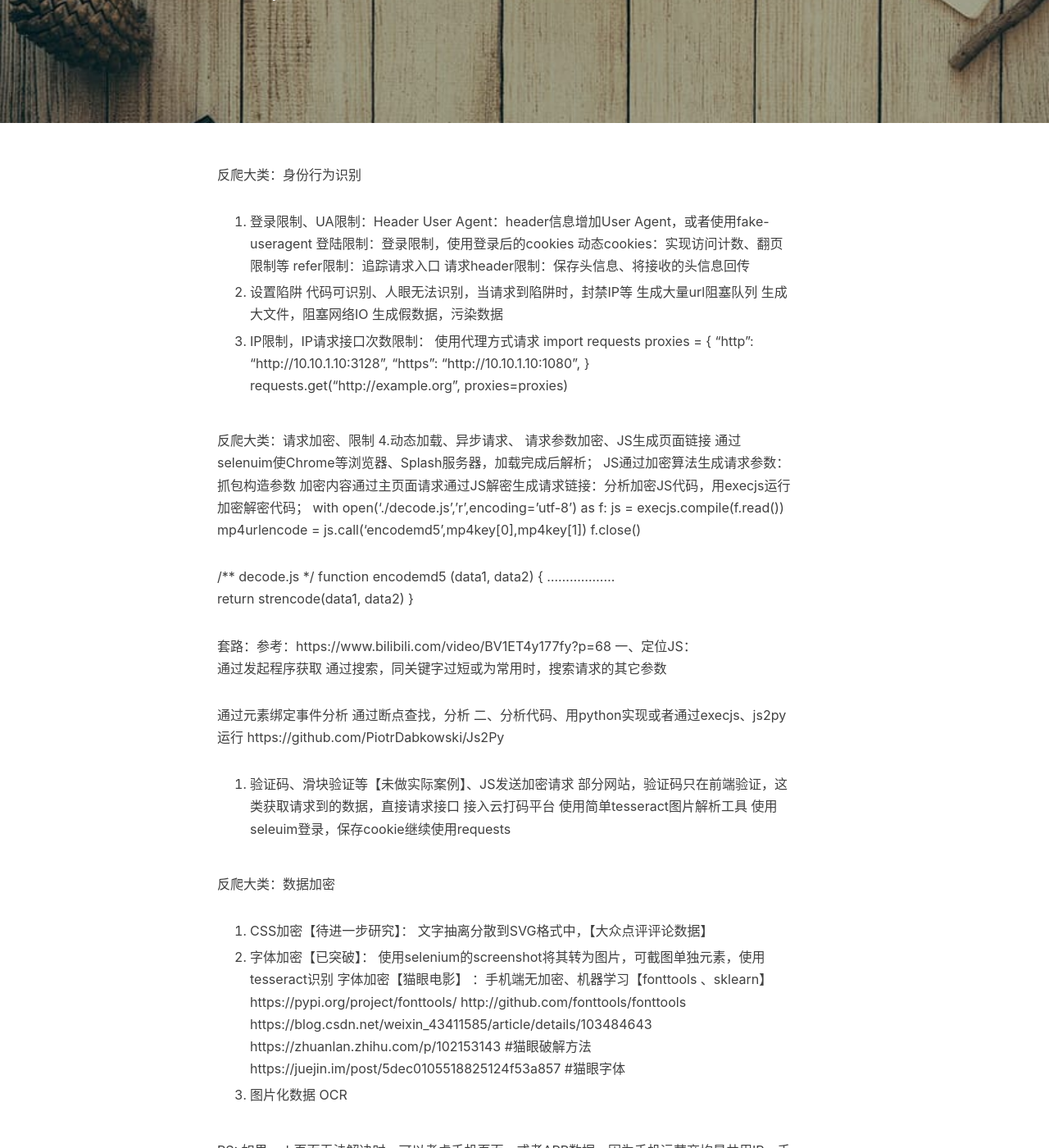
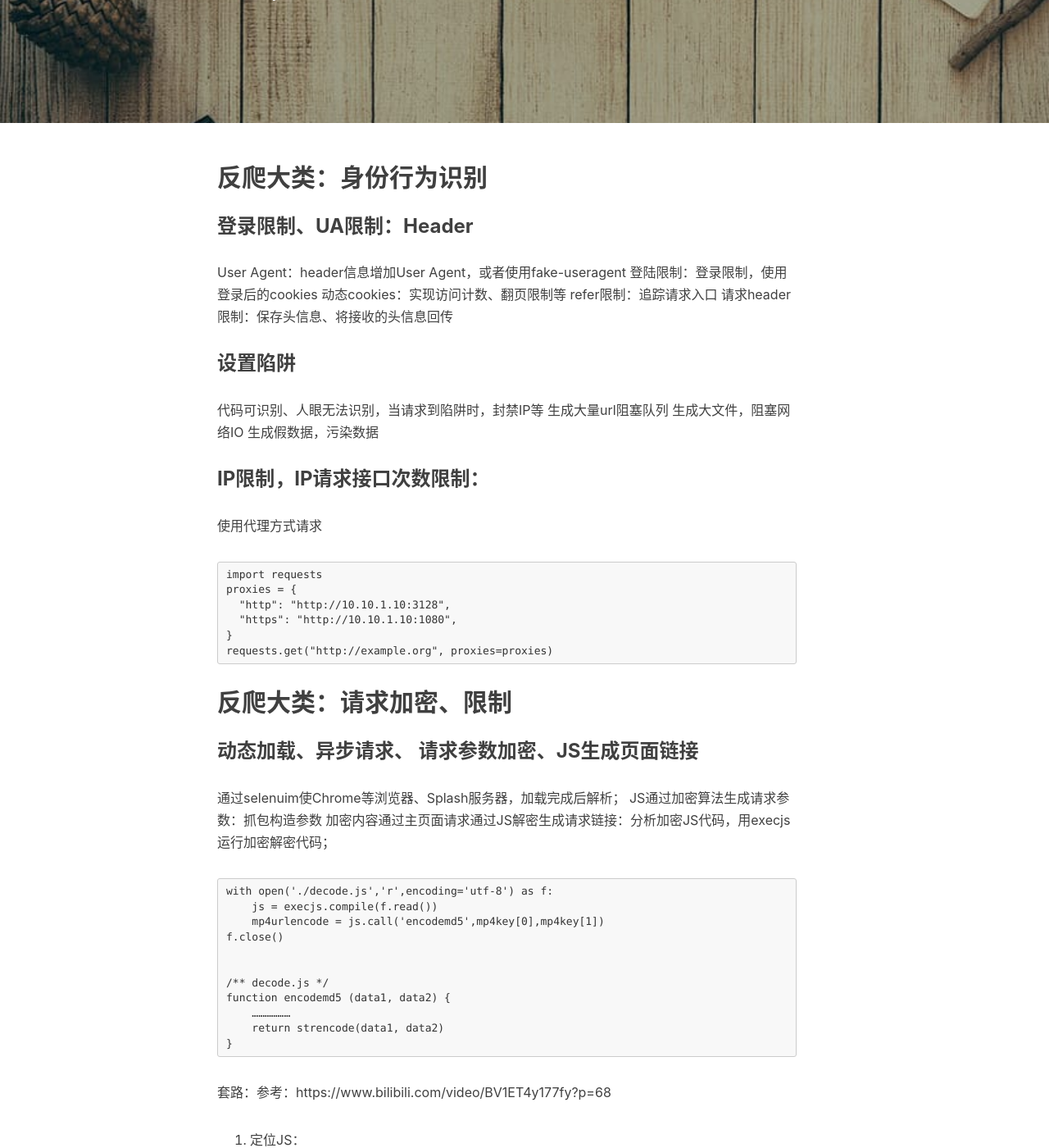
Before and after one commit to shawze/shawze.github.io, a Jekyll site: the page built from _posts/2020-10-04-爬虫总结.md, in a window 1280 px wide and 1400 px high, scrolled down 273 px. Shown: the whole window at 82% size. Built offline with Jekyll 4.4.1, drawn with Linux system fonts in a browser that asks for light colours; nearby versions of some CDN libraries; comment, search, counter and statistics services are not loaded; some of the changed text lies outside the part shown.

Commit message:
Update 2020-10-04-爬虫总结.md

````diff
--- a/_posts/2020-10-04-爬虫总结.md
+++ b/_posts/2020-10-04-爬虫总结.md
@@ -4,36 +4,38 @@ title:  爬虫总结
 date:   2020-10-04
 ---
 
-反爬大类：身份行为识别
-1.  登录限制、UA限制：Header
+## 反爬大类：身份行为识别
+### 登录限制、UA限制：Header
 User Agent：header信息增加User Agent，或者使用fake-useragent
 登陆限制：登录限制，使用登录后的cookies
 动态cookies：实现访问计数、翻页限制等
 refer限制：追踪请求入口
 请求header限制：保存头信息、将接收的头信息回传
 
-2. 设置陷阱
+### 设置陷阱
 代码可识别、人眼无法识别，当请求到陷阱时，封禁IP等
 生成大量url阻塞队列
 生成大文件，阻塞网络IO
 生成假数据，污染数据
 
 
-3.  IP限制，IP请求接口次数限制：
+### IP限制，IP请求接口次数限制：
 使用代理方式请求
+```
 import requests
 proxies = {
   "http": "http://10.10.1.10:3128",
   "https": "http://10.10.1.10:1080",
 }
 requests.get("http://example.org", proxies=proxies)
+```
 
-
-反爬大类：请求加密、限制
-4.动态加载、异步请求、 请求参数加密、JS生成页面链接
+## 反爬大类：请求加密、限制
+### 动态加载、异步请求、 请求参数加密、JS生成页面链接
 通过selenuim使Chrome等浏览器、Splash服务器，加载完成后解析；
 JS通过加密算法生成请求参数：抓包构造参数
 加密内容通过主页面请求通过JS解密生成请求链接：分析加密JS代码，用execjs运行加密解密代码；
+```
 with open('./decode.js','r',encoding='utf-8') as f:
     js = execjs.compile(f.read())
     mp4urlencode = js.call('encodemd5',mp4key[0],mp4key[1])
@@ -45,29 +47,30 @@ function encodemd5 (data1, data2) {
     ………………
     return strencode(data1, data2)
 }
+```
 
 
 套路：参考：https://www.bilibili.com/video/BV1ET4y177fy?p=68
-一、定位JS：
+1. 定位JS：
 通过发起程序获取
 通过搜索，同关键字过短或为常用时，搜索请求的其它参数
 
 通过元素绑定事件分析
 通过断点查找，分析
-二、分析代码、用python实现或者通过execjs、js2py运行
+2. 分析代码、用python实现或者通过execjs、js2py运行
 https://github.com/PiotrDabkowski/Js2Py
 
-5. 验证码、滑块验证等【未做实际案例】、JS发送加密请求
+### 验证码、滑块验证等【未做实际案例】、JS发送加密请求
 部分网站，验证码只在前端验证，这类获取请求到的数据，直接请求接口
 接入云打码平台
 使用简单tesseract图片解析工具
 使用seleuim登录，保存cookie继续使用requests
 
 反爬大类：数据加密
-6. CSS加密【待进一步研究】：
+### CSS加密【待进一步研究】：
 文字抽离分散到SVG格式中，【大众点评评论数据】
 
-7. 字体加密【已突破】：
+### 字体加密【已突破】：
 使用selenium的screenshot将其转为图片，可截图单独元素，使用tesseract识别
 字体加密【猫眼电影】   ：手机端无加密、机器学习【fonttools 、sklearn】
 https://pypi.org/project/fonttools/
````
